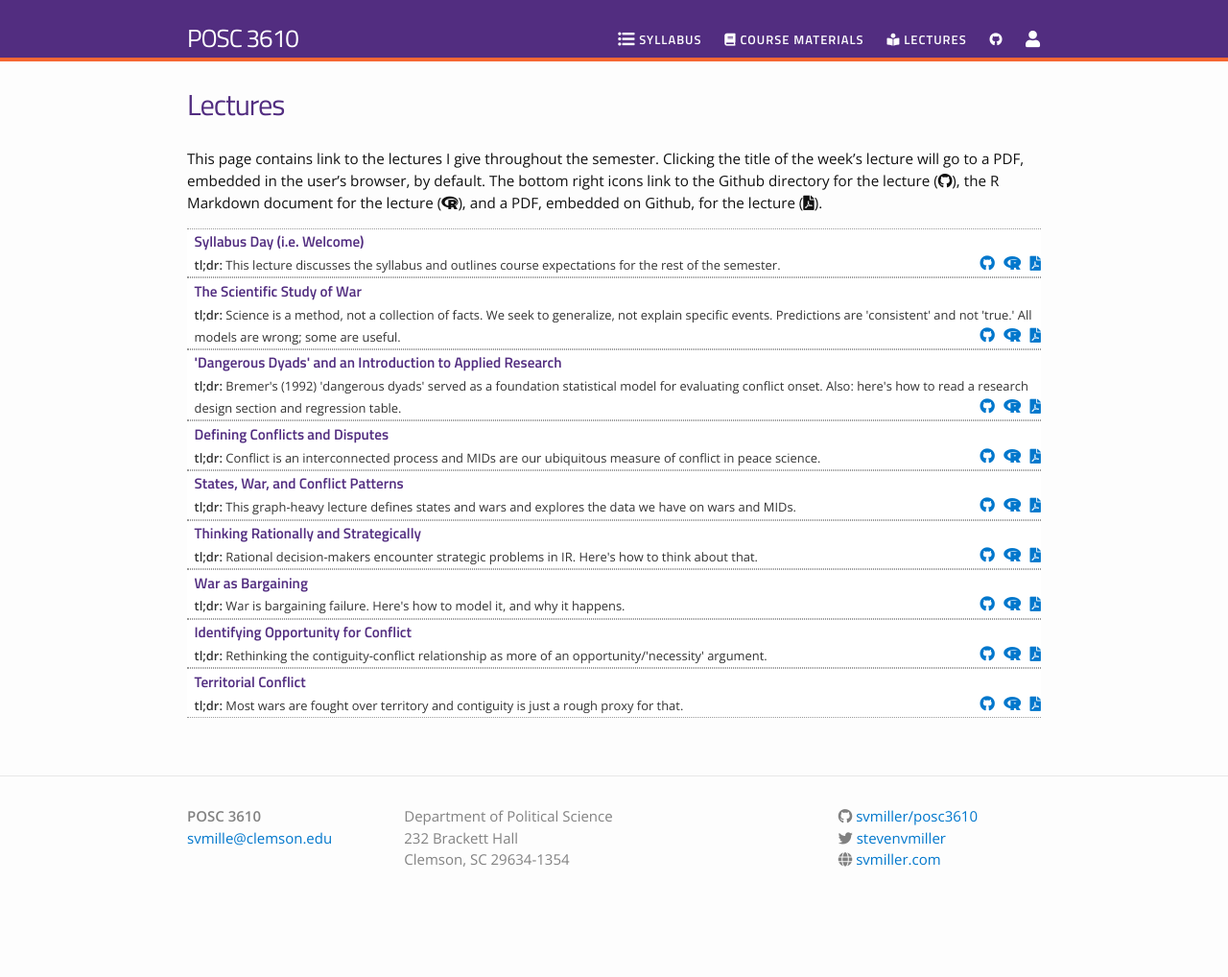
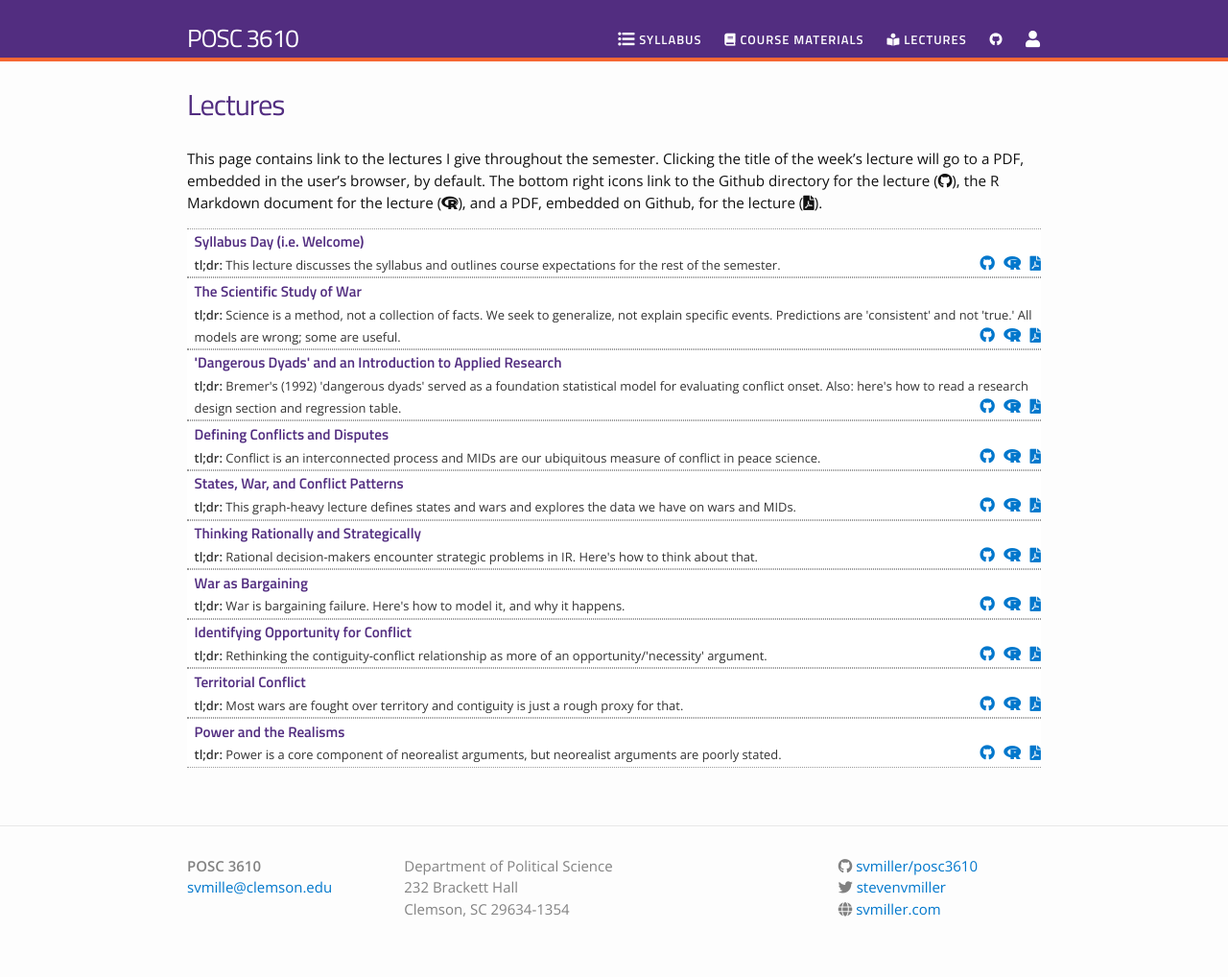
Before and after one commit to svmiller/posc3610, a Jekyll site: the page built from lectures.md, in a window 1280 px wide. Shown: the whole page at 96% size. Built offline with Jekyll 4.4.1, drawn with Linux system fonts in a browser that asks for light colours; nearby versions of some CDN libraries; before the commit the page ends 967 px from its top, so only the background shows below that.

Commit message:
add power/realism lecture

```diff
--- a/_data/lectures.yml
+++ b/_data/lectures.yml
@@ -42,3 +42,8 @@
   filename: territorial-conflict
   dirname: territorial-conflict
   tldr: "Most wars are fought over territory and contiguity is just a rough proxy for that."
+
+- title: "Power and the Realisms"
+  filename: power-1
+  dirname: power-1
+  tldr: "Power is a core component of neorealist arguments, but neorealist arguments are poorly stated."
```
